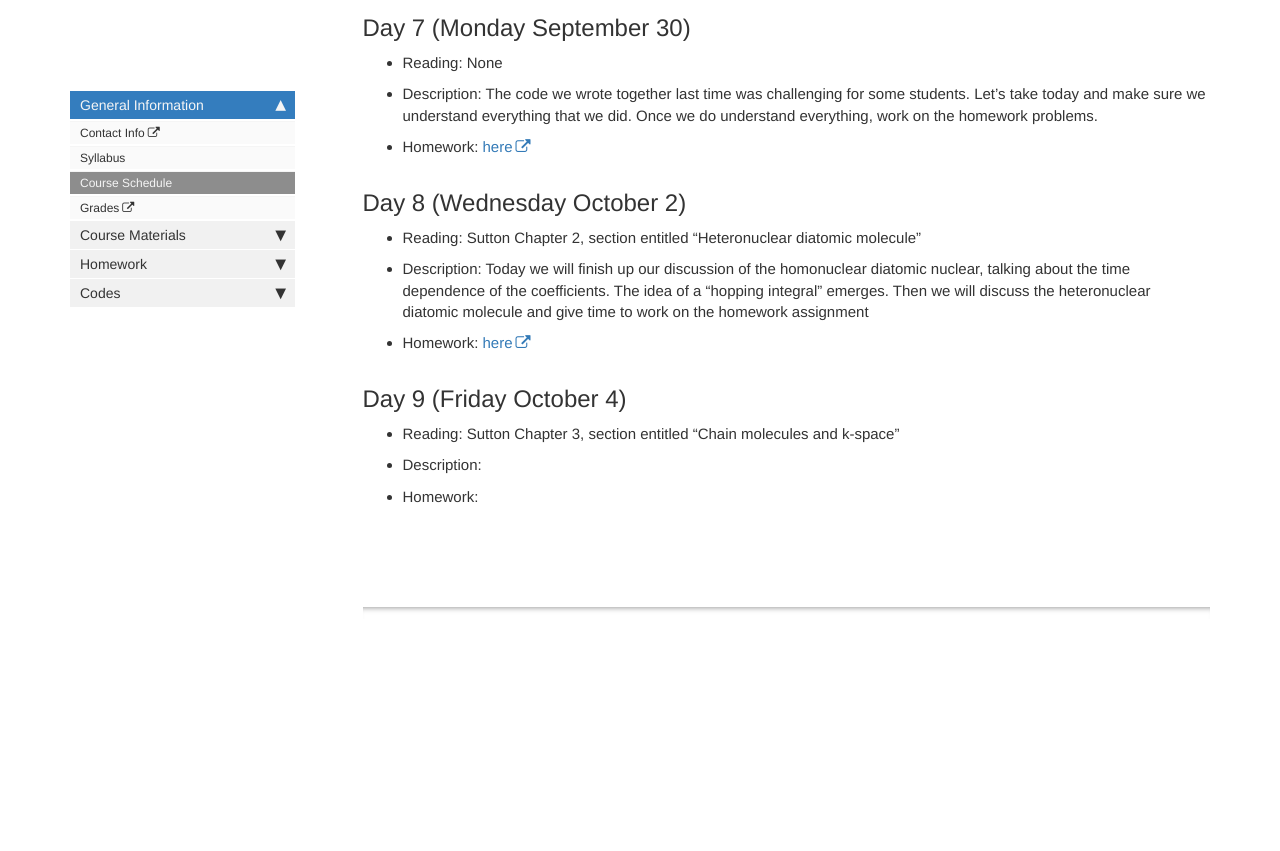
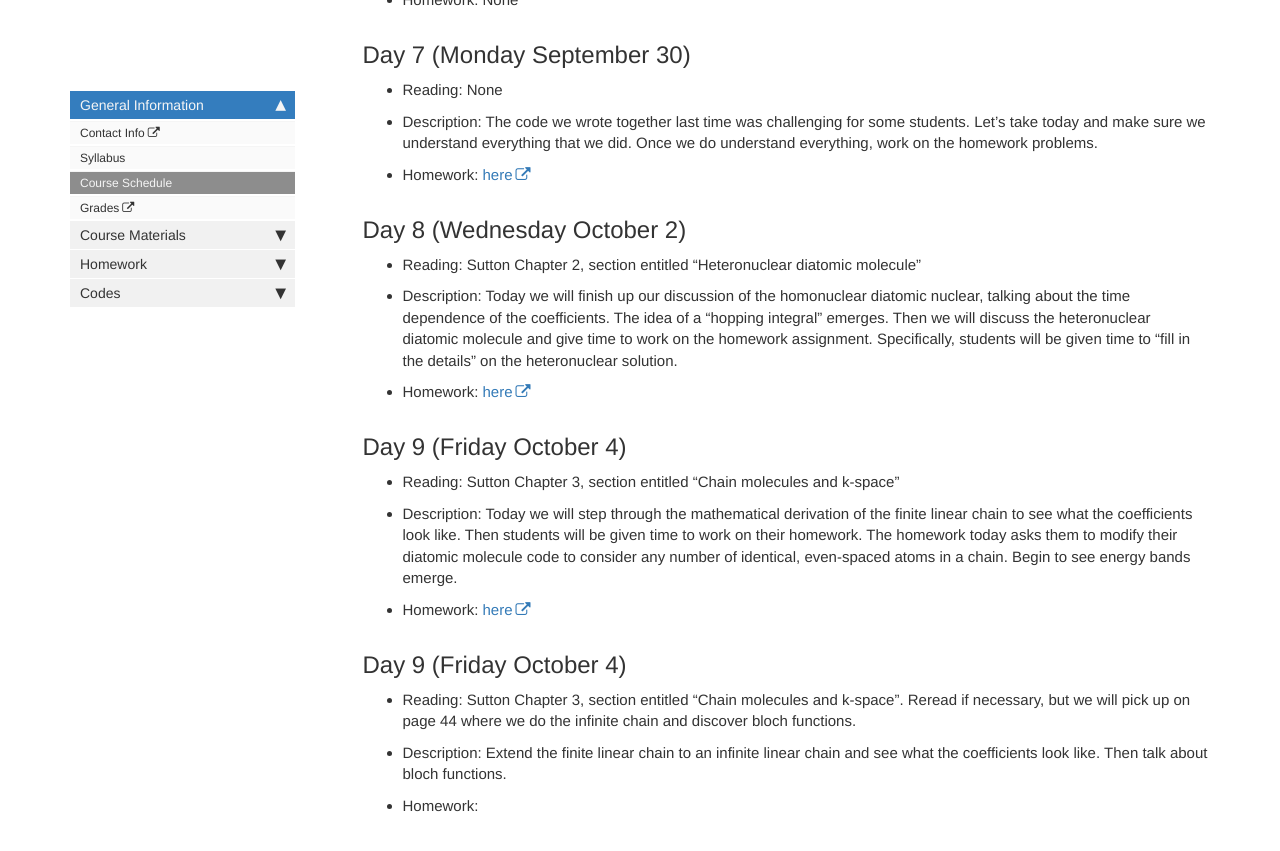
Before and after one commit to lancejnelson/PH323, a Jekyll site: the page built from course_docs/schedule.md, in a window 1280 px wide and 900 px high, scrolled down 2559 px. Shown: the top 851 px of the window. Built offline with Jekyll 4.4.1, drawn with Linux system fonts in a browser that asks for light colours; comment, search, counter and statistics services are not loaded; before the commit the page ends 3188 px from its top, so only the background shows below that; some of the changed text lies outside the part shown.

Commit message:
Updating homework assignments

```diff
--- a/_data/sidebars/mydoc_sidebar.yml
+++ b/_data/sidebars/mydoc_sidebar.yml
@@ -99,6 +99,9 @@ entries:
     - title: Day 8
       url: /course_docs\/homework\/day8.pdf
       output: web, pdf
+    - title: Day 9
+      url: /course_docs\/homework\/day9.pdf
+      output: web, pdf
 
   - title: Codes
     output: web, pdf
--- a/course_docs/schedule.md
+++ b/course_docs/schedule.md
@@ -93,7 +93,7 @@ Note: For the first few days (probably into the second week) of the semester, we
 
    - Reading: Sutton Chapter 2, section entitled "Heteronuclear diatomic molecule"
 
-   - Description: Today we will finish up our discussion of the homonuclear diatomic nuclear, talking about the time dependence of the coefficients.  The idea of a "hopping integral" emerges.  Then we will discuss the heteronuclear diatomic molecule and give time to work on the homework assignment
+   - Description: Today we will finish up our discussion of the homonuclear diatomic nuclear, talking about the time dependence of the coefficients.  The idea of a "hopping integral" emerges.  Then we will discuss the heteronuclear diatomic molecule and give time to work on the homework assignment.  Specifically, students will be given time to "fill in the details" on the heteronuclear solution.
 
    - Homework: [here][day_8_hw]
 
@@ -101,7 +101,15 @@ Note: For the first few days (probably into the second week) of the semester, we
 
    - Reading: Sutton Chapter 3, section entitled "Chain molecules and k-space"
 
-   - Description:
+   - Description: Today we will step through the mathematical derivation of the finite linear chain to see what the coefficients look like.  Then students will be given time to work on their homework.  The homework today asks them to modify their diatomic molecule code to consider any number of identical, even-spaced atoms in a chain.  Begin to see energy bands emerge.
+
+   - Homework: [here][day_9_hw]
+
+## Day 9 (Friday October 4)
+
+   - Reading: Sutton Chapter 3, section entitled "Chain molecules and k-space".  Reread if necessary, but we will pick up on page 44 where we do the infinite chain and discover bloch functions.
+
+   - Description: Extend the finite linear chain to an infinite linear chain and see what the coefficients look like.  Then talk about bloch functions.
 
    - Homework:
 
@@ -116,3 +124,4 @@ Note: For the first few days (probably into the second week) of the semester, we
 
 [day_6_hw]: https://lancejnelson.github.io/PH323/course_docs/homework/day6.pdf
 [day_8_hw]: https://lancejnelson.github.io/PH323/course_docs/homework/day8.pdf
+[day_9_hw]: https://lancejnelson.github.io/PH323/course_docs/homework/day9.pdf
```
Also changed, not shown: 1 other file.
